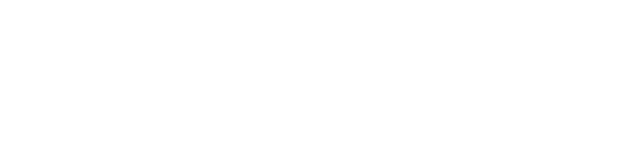
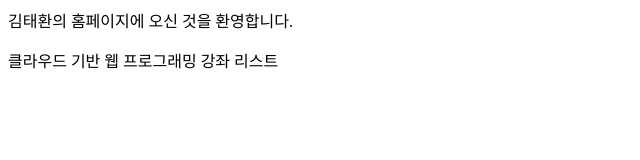
Before and after one commit to taehvvan/HTML, a plain HTML site: page index.html in a window 1280 px wide. Shown: the whole page, without its empty margins (0-640 px from the left). Drawn offline with Linux system fonts and the light colour scheme.

Commit message:
Update index.html

```diff
--- a/index.html
+++ b/index.html
@@ -6,6 +6,7 @@
     <title>index.html</title>
 </head>
 <body>
-
+    <header>김태환의 홈페이지에 오신 것을 환영합니다.</header>
+    <p>클라우드 기반 웹 프로그래밍 강좌 리스트</p>
 </body>
 </html>
```
